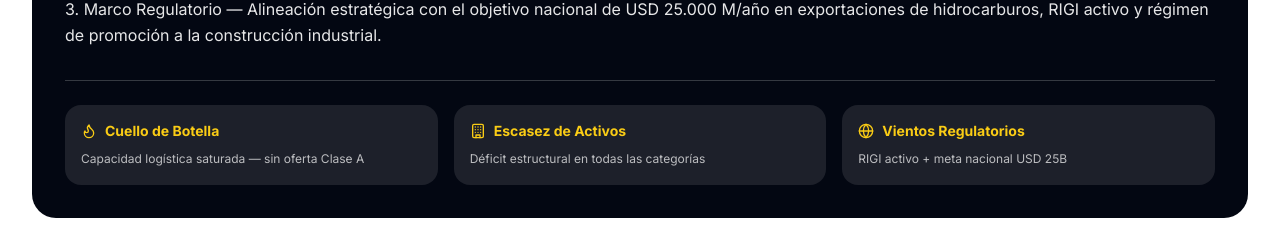
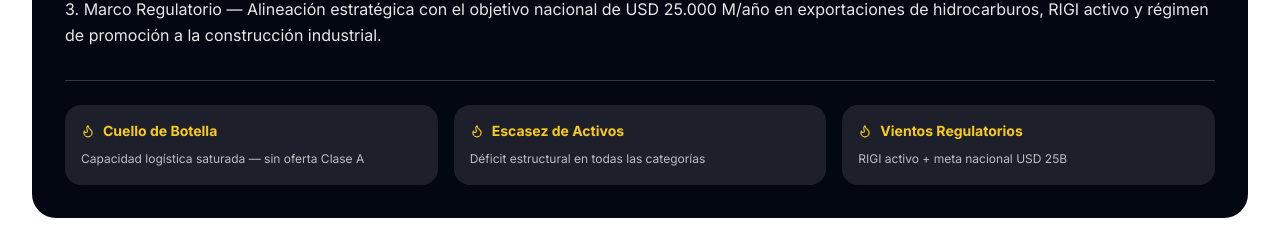
Before and after one commit to GonzaKalai/distrito-energetico-v2, a React (Vite) app: page / in a window 1280 px wide. Shown: the part 1456-1691 px from the top of the page. Built offline with nearby package versions, Linux system fonts and the light colour scheme.

Commit message:
Add files via upload

```diff
--- a/src/components/tabs.tsx
+++ b/src/components/tabs.tsx
@@ -86,16 +86,40 @@ export function Tab1() {
             <EditableText multiline value={t.thesis.text} onSave={(v) => updateTab("tab1", "thesis.text", v)} />
           </div>
           <div className="grid md:grid-cols-3 gap-4 mt-8 pt-6 border-t border-background/20">
-            {[
-              { icon: <Flame size={16} />, label: isES ? "Cuello de Botella" : "Bottleneck", desc: isES ? "Capacidad logística saturada — sin oferta Clase A" : "Saturated logistics capacity — no Class A supply" },
-              { icon: <Building size={16} />, label: isES ? "Escasez de Activos" : "Asset Scarcity", desc: isES ? "Déficit estructural en todas las categorías" : "Structural deficit across all asset categories" },
-              { icon: <Globe size={16} />, label: isES ? "Vientos Regulatorios" : "Regulatory Tailwinds", desc: isES ? "RIGI activo + meta nacional USD 25B" : "Active RIGI + USD 25B national target" },
-            ].map((p, i) => (
-              <div key={i} className="bg-background/10 rounded-2xl p-4">
-                <div className="flex items-center gap-2 mb-2 text-yellow-400">{p.icon}<span className="font-bold text-sm">{p.label}</span></div>
-                <p className="text-xs opacity-70 leading-relaxed">{p.desc}</p>
-              </div>
-            ))}
+            {(() => {
+              const pillars = t.thesis.pillars || [
+                { label: isES ? "Cuello de Botella" : "Bottleneck", desc: isES ? "Capacidad logística saturada — sin oferta Clase A" : "Saturated logistics capacity — no Class A supply" },
+                { label: isES ? "Escasez de Activos" : "Asset Scarcity", desc: isES ? "Déficit estructural en todas las categorías" : "Structural deficit across all asset categories" },
+                { label: isES ? "Vientos Regulatorios" : "Regulatory Tailwinds", desc: isES ? "RIGI activo + meta nacional USD 25B" : "Active RIGI + USD 25B national target" },
+              ];
+              return (<>
+                {pillars.map((p: any, i: number) => (
+                  <div key={i} className="bg-background/10 rounded-2xl p-4 group relative">
+                    {isEditingMode && (
+                      <button onClick={() => updateTab("tab1", "thesis.pillars", pillars.filter((_: any, j: number) => j !== i))}
+                        className="absolute top-2 right-2 opacity-0 group-hover:opacity-100 p-1 hover:bg-red-500/20 text-red-400 rounded transition-all">
+                        <Trash2 size={11} />
+                      </button>
+                    )}
+                    <div className="flex items-center gap-2 mb-2 text-yellow-400">
+                      <Flame size={14} />
+                      <span className="font-bold text-sm">
+                        <EditableText value={p.label} onSave={(v) => { const arr = [...pillars]; arr[i] = {...arr[i], label: v}; updateTab("tab1", "thesis.pillars", arr); }} />
+                      </span>
+                    </div>
+                    <p className="text-xs opacity-70 leading-relaxed">
+                      <EditableText multiline value={p.desc} onSave={(v) => { const arr = [...pillars]; arr[i] = {...arr[i], desc: v}; updateTab("tab1", "thesis.pillars", arr); }} />
+                    </p>
+                  </div>
+                ))}
+                {isEditingMode && (
+                  <button onClick={() => updateTab("tab1", "thesis.pillars", [...pillars, { label: isES ? "Nuevo pilar" : "New pillar", desc: isES ? "Descripción" : "Description" }])}
+                    className="bg-background/5 border-2 border-dashed border-background/20 rounded-2xl p-4 flex flex-col items-center justify-center gap-2 text-background/50 hover:text-background hover:border-background/40 transition-colors text-sm">
+                    <Plus size={16} />{isES ? "Agregar" : "Add"}
+                  </button>
+                )}
+              </>);
+            })()}
           </div>
         </Card>
       </SectionWrap>
@@ -1020,11 +1044,11 @@ function LoiSection({ number, title, onTitleSave, binding = false, children, hig
 }
 
 export function Tab9() {
-  const { content, sector, language, updateTab, isEditingMode } = useApp();
+  const { content, sector, language, updateTab, isEditingMode, coverDate } = useApp();
   const t = content[sector][language].tab9;
   const b = t.builder;
   const isES = language === "ES";
-  const today = new Date().toLocaleDateString(isES ? "es-AR" : "en-US", { day: "2-digit", month: "long", year: "numeric" });
+  const today = coverDate || new Date().toLocaleDateString(isES ? "es-AR" : "en-US", { day: "2-digit", month: "long", year: "numeric" });
   const [loiMode, setLoiMode] = React.useState<"summary" | "formal">("summary");
 
   const upd = (path: string, val: any) => updateTab("tab9", `builder.${path}`, val);
@@ -1304,7 +1328,6 @@ export function Tab9() {
                   <div className="text-xs uppercase font-bold text-muted-foreground mb-3">{isES ? "Firma del Inversor" : "Investor Signature"}</div>
                   <div className="h-12 border-b border-dashed border-muted-foreground mb-2" />
                   <div className="font-semibold text-sm">{b.investorName || (isES?"[Nombre]":"[Name]")}</div>
-                  <div className="text-xs text-muted-foreground">{today}</div>
                 </div>
                 <div>
                   <div className="text-xs uppercase font-bold text-muted-foreground mb-3">{isES ? "Representante Autorizado" : "Master Developer"}</div>
```
